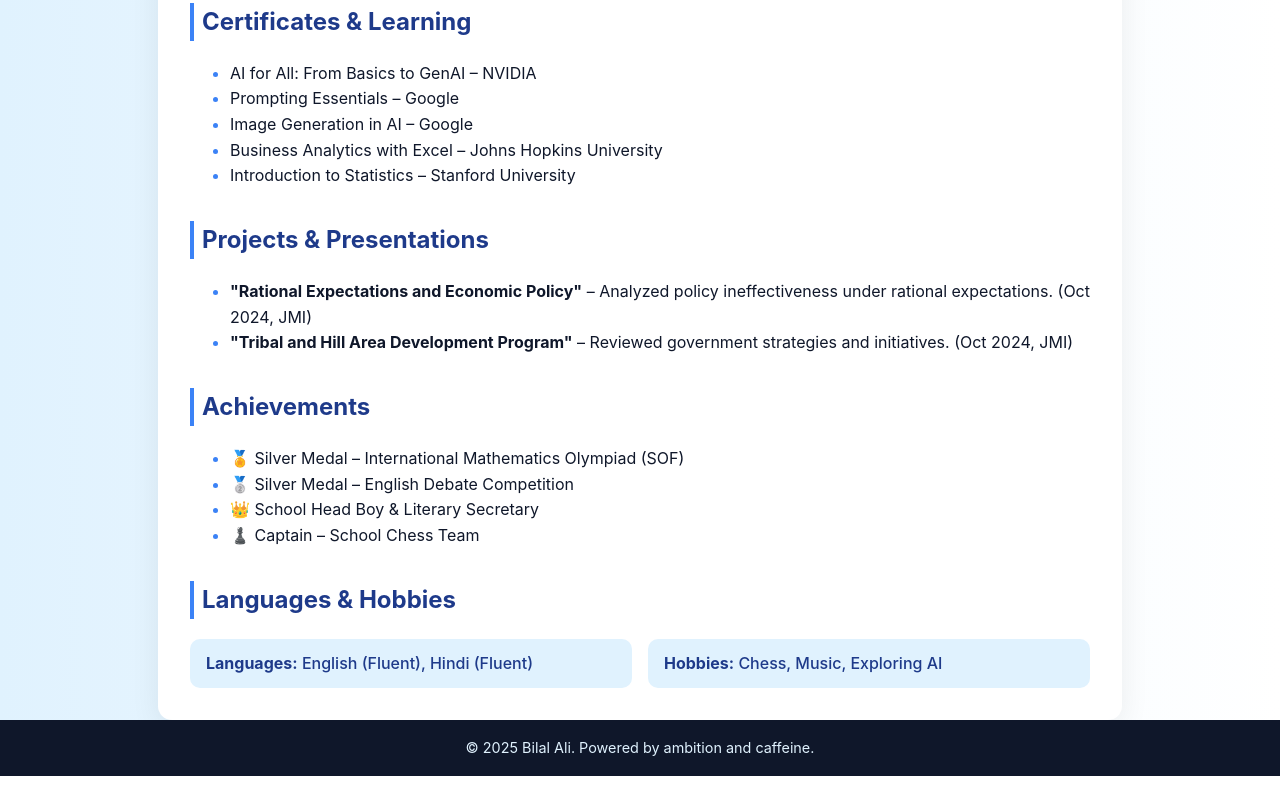
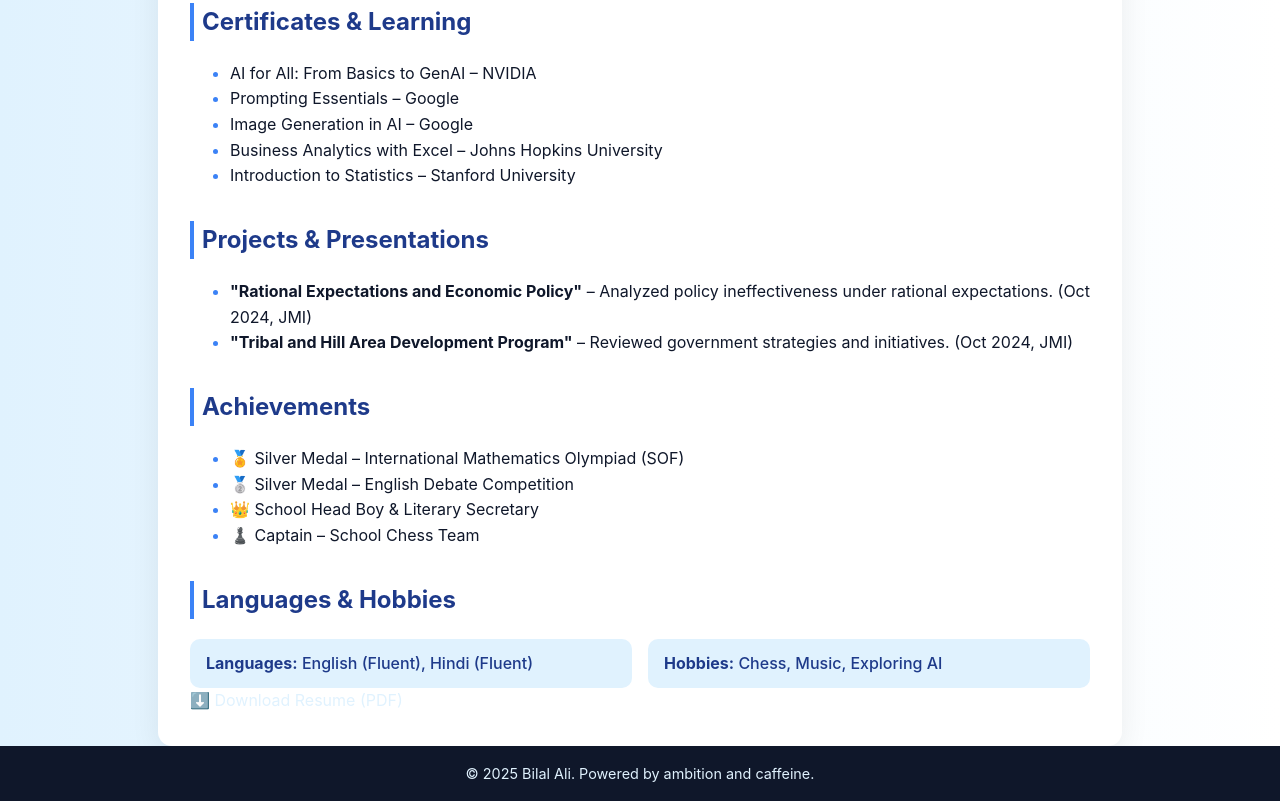
Before and after one commit to Bilal0Ali/bilal-resume, a plain HTML site: page index.html in a window 1280 px wide. Shown: the part 992-1793 px from the top of the page. Before the commit the page ends 1768 px from the top, so only its background shows below. Drawn offline with Linux system fonts and the light colour scheme.

Commit message:
Update index.html

```diff
--- a/index.html
+++ b/index.html
@@ -144,6 +144,7 @@
       <div><strong>Languages:</strong> English (Fluent), Hindi (Fluent)</div>
       <div><strong>Hobbies:</strong> Chess, Music, Exploring AI</div>
     </div>
+        <a class="download-btn" href="https://drive.google.com/file/d/17qQrwJ9Funqzwcb3TgZvG-9MEeWdTfYG/view?usp=sharing" target="_blank">⬇️ Download Resume (PDF)</a>
   </section>
   <footer>
     &copy; 2025 Bilal Ali. Powered by ambition and caffeine.
```
